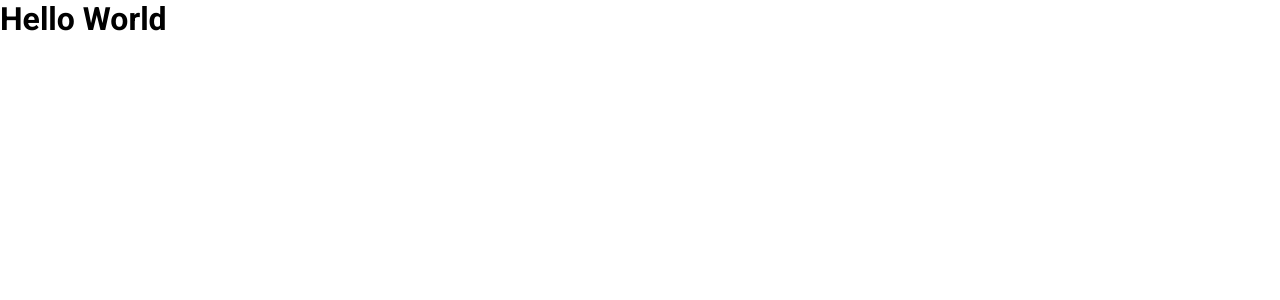
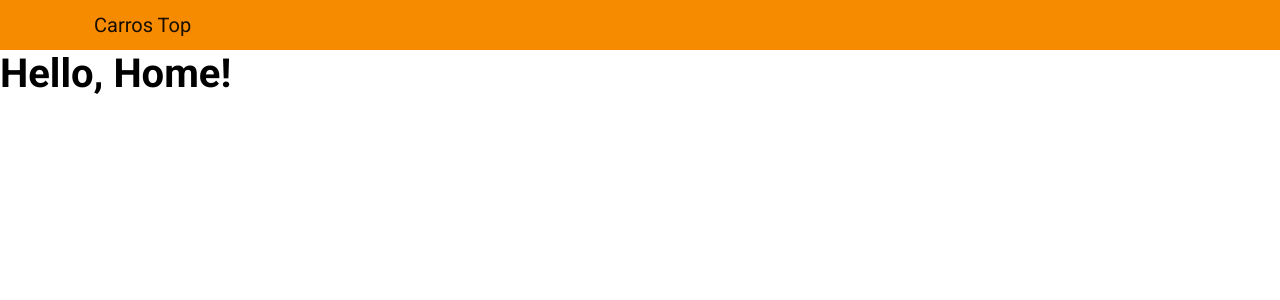
Before and after one commit to grasielaGomes/devsuperior-topcars, a React (Create React App) app: page / in a window 1280 px wide. Shown: the top 300 px of the page. Built offline with nearby package versions, Linux system fonts and the light colour scheme.

Commit message:
customizing bootstrap with custom.scss

```diff
--- a/package.json
+++ b/package.json
@@ -12,11 +12,11 @@
     "@types/react-dom": "^17.0.0",
     "@types/react-router-dom": "^5.1.8",
     "bootstrap": "^5.1.0",
+    "node-sass": "4.14.1",
     "react": "^17.0.2",
     "react-dom": "^17.0.2",
     "react-router-dom": "^5.2.1",
     "react-scripts": "4.0.3",
-    "sass": "^1.38.2",
     "typescript": "^4.1.2",
     "web-vitals": "^1.0.1"
   },
--- a/src/App.tsx
+++ b/src/App.tsx
@@ -1,10 +1,14 @@
+import { Header } from 'components/Header/header';
+import { Home } from 'pages/Home/home';
+import './assets/styles/custom.scss';
 import './App.scss';
 
 function App() {
   return (
-    <div>
-      <h1>Hello World</h1>
-    </div>
+    <>
+    <Header />
+    <Home />
+    </>
   );
 }
 
--- /dev/null
+++ b/src/components/Header/header.tsx
@@ -0,0 +1,14 @@
+
+export function Header() {
+  return (
+    <header className="bg-secondary">
+      <div className="container">
+        <nav className="navbar navbar-light ">
+          <div className="container-fluid">
+            <span className="navbar-brand mb-0 h1">Carros Top</span>
+          </div>
+        </nav>
+      </div>
+    </header>
+  );
+}
--- /dev/null
+++ b/src/pages/Home/home.tsx
@@ -0,0 +1,7 @@
+export function Home() {
+  return (
+    <main>
+      <h1>Hello, Home!</h1>
+    </main>
+  )
+}
```
Also changed, not shown: 1 other file (tests, documents, lock files or other folders).
